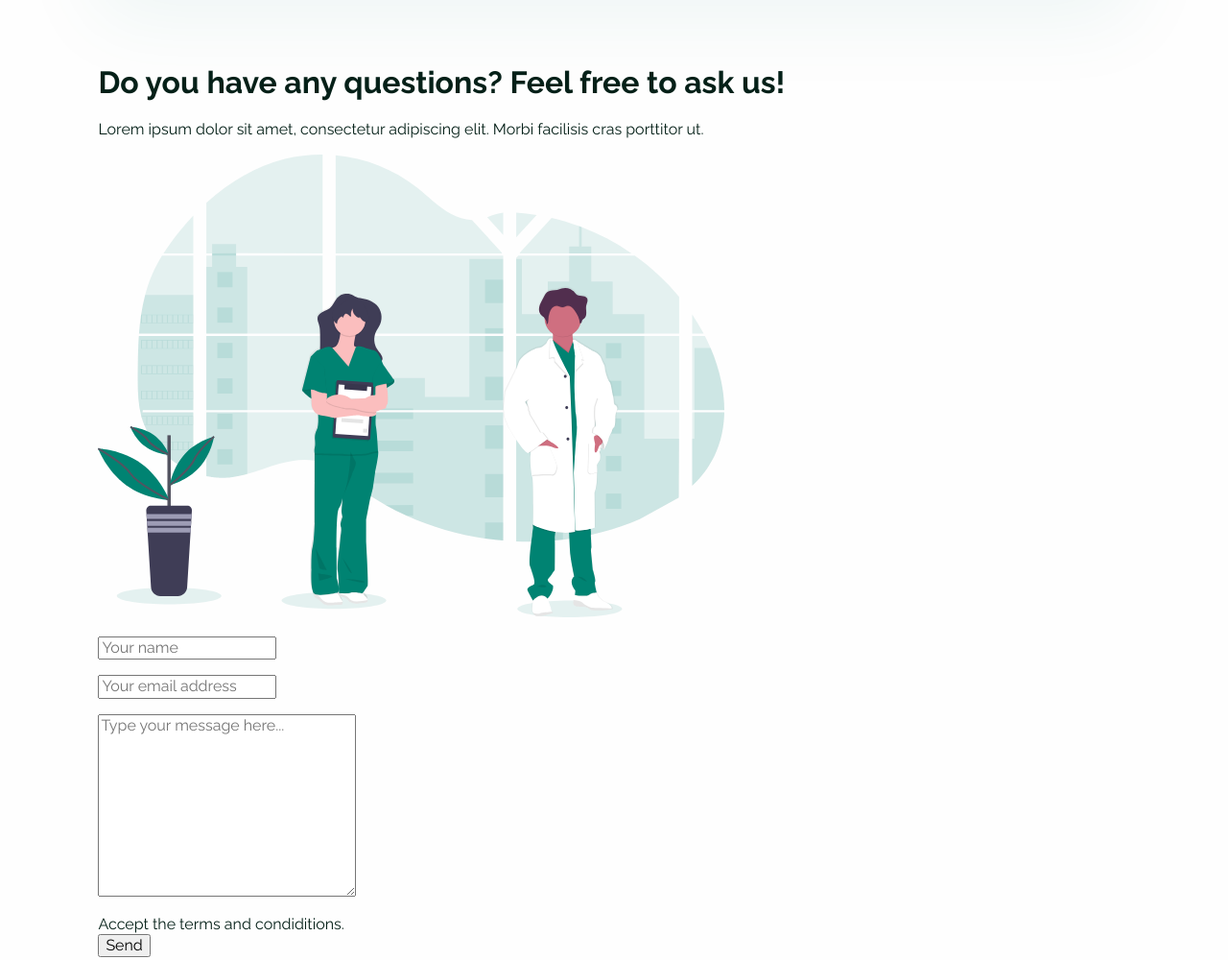
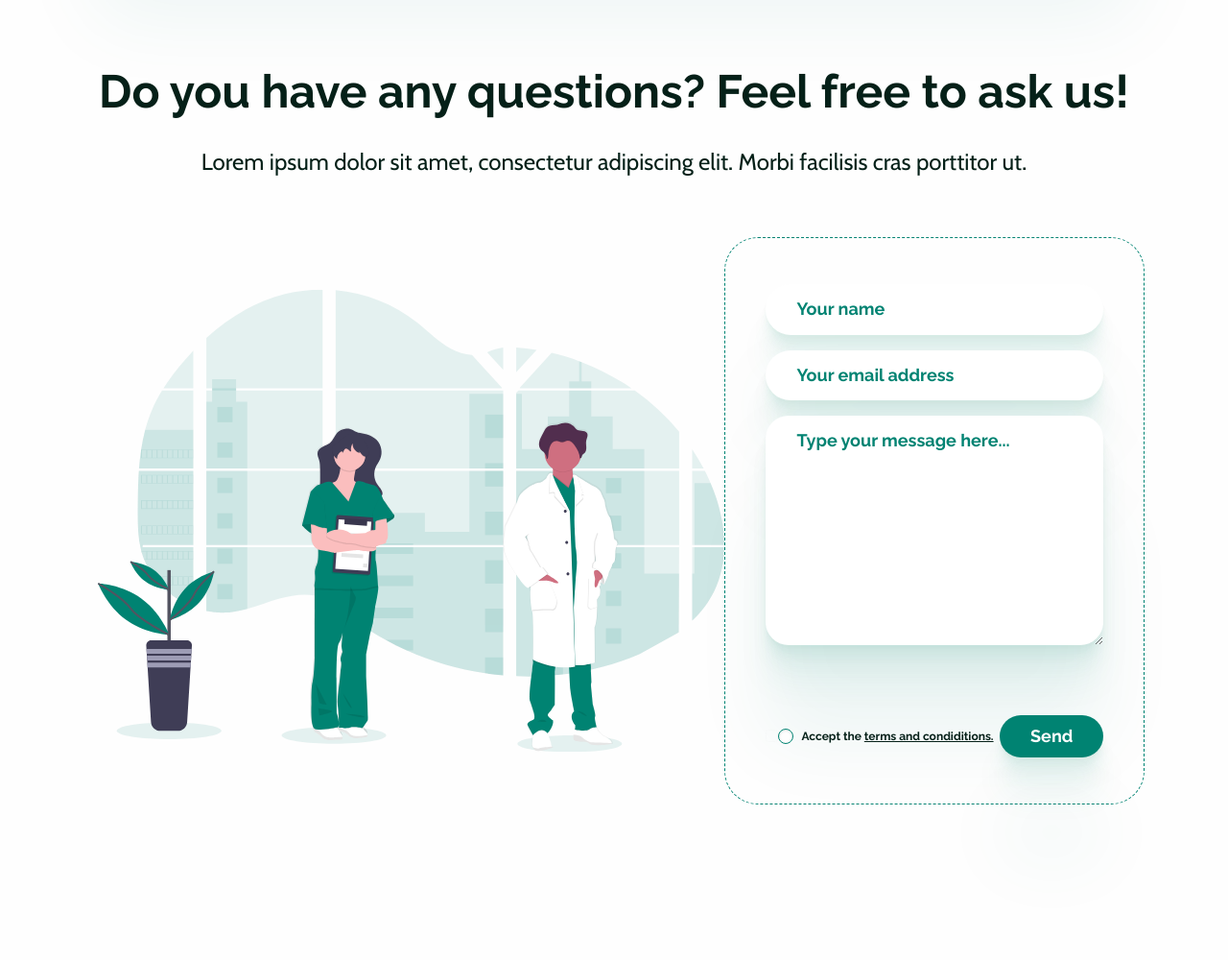
Before and after one commit to michalbuda/medica-lp, a website built with webpack: page src/pages/index.html in a window 1280 px wide. Shown: the part 3160-4160 px from the top of the page at 96% size. Built offline with nearby package versions, Linux system fonts and the light colour scheme.

Commit message:
contact form and section styling

```diff
--- a/src/pages/index.html
+++ b/src/pages/index.html
@@ -77,7 +77,7 @@
       <section class="about">
         <article class="about__content">
           <h1 class="about__heading heading">Our <strong class="paragraph__bold">mission</strong></h1>
-          <p class="paragraph">Lorem ipsum dolor sit amet, consectetur adipiscing elit. Duis auctor duis tristique quam nulla. Integer gravida eu id eget nisl convallis leo. Vitae et nullam mattis posuere fusce turpis elementum tempus nunc. Nulla magnis odio mauris turpis. Consequat sit facilisis purus tincidunt vitae et elementum.</p>
+          <p class="paragraph about__description">Lorem ipsum dolor sit amet, consectetur adipiscing elit. Duis auctor duis tristique quam nulla. Integer gravida eu id eget nisl convallis leo. Vitae et nullam mattis posuere fusce turpis elementum tempus nunc. Nulla magnis odio mauris turpis. Consequat sit facilisis purus tincidunt vitae et elementum.</p>
         </article>
         <img src="../assets/img/about-us-illustration.svg" alt="">
       </section>
@@ -127,27 +127,30 @@
       </section>
       <section class="contact">
         <h1 class="contact__heading">Do you have any questions? Feel free to ask us!</h1>
-        <p class="parahraph">Lorem ipsum dolor sit amet, consectetur adipiscing elit. Morbi facilisis cras porttitor ut.</p>
+        <p class="paragraph">Lorem ipsum dolor sit amet, consectetur adipiscing elit. Morbi facilisis cras porttitor ut.</p>
         <section class="contact__content">
           <img src="../assets/img/contact-illustration.svg" alt="">
-          <div class="contact__form-wraper">
+          <div class="contact__form-wrapper">
             <form class="form" method="POST" action="">
-              <p>
+              <p class="form__input">
                 <label for="name"></label>
-                <input type="text" name="name" id="name" placeholder="Your name" required>
+                <input class="form__input--field" type="text" name="name" id="name" placeholder="Your name" required>
               </p>
-              <p>
+              <p class="form__input">
                 <label for="email"></label>
-                <input type="email" name="email" id="email" placeholder="Your email address" required>
+                <input class="form__input--field" type="email" name="email" id="email" placeholder="Your email address" required>
               </p>
-              <p>
+              <p class="form__input">
                 <label for="message">
-                  <textarea name="message" id="message" cols="30" rows="10" placeholder="Type your message here..." required></textarea>
+                  <textarea class="form__input--field form__input--textarea" name="message" id="message" cols="30" rows="10" placeholder="Type your message here..." required></textarea>
                 </label>
               </p>
               <div class="form__footer">
-                <div class="form__checkbox">Accept the terms and condiditions.</div>
-                <input type="submit" value="Send">
+                <div class="form__terms-wrapper">
+                  <input type="checkbox" id="terms"></input>
+                  <label class="form__terms" for="terms">Accept the <a class="form__terms" href="#">terms and condiditions.</a></label>
+                </div>
+                <input class="cta cta__form" type="submit" value="Send">
               </div>
             </form>
           </div>
--- /dev/null
+++ b/src/scss/checkbox.scss
@@ -0,0 +1,56 @@
+//reset
+[type="checkbox"]:not(:checked),
+  [type="checkbox"]:checked {
+    position: relative;
+    left: 0;
+    opacity: 0.01;
+  }
+  [type="checkbox"]:not(:checked) + .form__terms,
+  [type="checkbox"]:checked + .form__terms {
+    position: relative;
+    padding-left: 24px;
+    font-size: $h5;
+    line-height: 1.7;
+    cursor: pointer;
+  }
+
+//checkbox empty
+  [type="checkbox"]:not(:checked) + .form__terms:before,
+  [type="checkbox"]:checked + .form__terms:before {
+    content: '';
+    position: absolute;
+    left: 0;
+    top: 2px;
+    width: 14px;
+    height: 14px;
+    border: 1px solid $green;
+    background: $white;
+    border-radius: 16px;
+    box-shadow: inset 0 1px 3px rgba(0,0,0, .1), 0 0 0 rgba(203, 34, 237, .2);
+    -webkit-transition: all .275s;
+        transition: all .275s;
+  }
+
+//checkbox checked
+[type="checkbox"]:not(:checked) + .form__terms:after,
+[type="checkbox"]:checked + .form__terms:after {
+  content: url(../assets/icons/checked.svg);
+  position: absolute;
+  left: 0;
+  color: $text;
+  line-height: 2.3;
+  -webkit-transition: all .2s;
+      transition: all .2s;
+}
+
+[type="checkbox"]:not(:checked) + .form__terms:after {
+  opacity: 0;
+  -webkit-transform: scale(0) rotate(45deg);
+      transform: scale(0) rotate(45deg);
+}
+
+[type="checkbox"]:checked + .form__terms:after {
+  opacity: 1;
+  -webkit-transform: scale(1) rotate(0);
+      transform: scale(1) rotate(0);
+}
--- a/src/scss/main.scss
+++ b/src/scss/main.scss
@@ -1,6 +1,8 @@
 @import "~normalize.css";
 @import "_variables";
+@import "checkbox.scss";
 @import url('https://fonts.googleapis.com/css2?family=Cabin&family=Raleway:wght@400;700;800&display=swap');
+
 
 body {
   background: $white;
@@ -14,6 +16,9 @@ body {
   display: flex;
   justify-content: space-between;
   align-items: center;
+  &__description{
+    max-width: 520px;
+  }
   &__heading{
     margin: 0px 0 64px 0;
   }
@@ -58,6 +63,36 @@ body {
     padding: 27.5px 55px;
     margin-left: 36px;
   }
+  &__form{
+    padding: 12px 32px;
+    font-size: $li;
+  }
+}
+
+.contact{
+  display: flex;
+  flex-direction: column;
+  justify-content: center;
+  align-items: center;
+  &__heading{
+    font-size: $h2;
+    margin: 0 0 32px 0;
+  }
+  &__content{
+    display: flex;
+    flex-direction: row;
+    justify-content: space-between;
+    margin: 64px 0 0 0;
+    width: -webkit-fill-available;
+  }
+  &__description{
+    max-width: 1000px;
+  }
+  &__form-wrapper{
+    padding: 48px 42px;
+    border: 1px dashed #008372;
+    border-radius: 35px;
+  }
 }
 
 .footer{
@@ -73,6 +108,46 @@ body {
     background-size: cover;
     background-repeat: no-repeat;
     background-image: url(../assets/img/footer-wave.svg);
+  }
+}
+
+.form{
+  &__footer{
+    display: flex;
+    flex-direction: row;
+    justify-content: space-between;
+    align-items: center;
+  }
+  &__input{
+    margin: 0 0 16px 0;
+    &--field{
+      padding: 16px 0 16px 32px;
+      border-radius: 48px;
+      border-style: none;
+      box-shadow: $shadow;
+      min-width: 320px;
+      font-size: $li;
+      font-weight: $bold;
+      color: $green;
+      &::placeholder{
+        color: $green;
+      }
+    }
+    &--textarea{
+      border-radius: 24px;
+      margin-bottom: 52px;
+    }
+  }
+  &__terms{
+    font-size: $h5;
+    font-weight: $bold;
+    color: $text;
+  }
+  &__terms-wrapper{
+    display: flex;
+    flex-direction: row;
+    justify-content: flex-start;
+    align-items: center;
   }
 }
 
@@ -146,7 +221,6 @@ body {
 .paragraph{
   font-size: $p;
   font-family: $cabin;
-  max-width: 520px;
   margin: 0;
   &__bold{
     font-weight: $bold;
```
Also changed, not shown: src/assets/icons/checked.svg (added).
